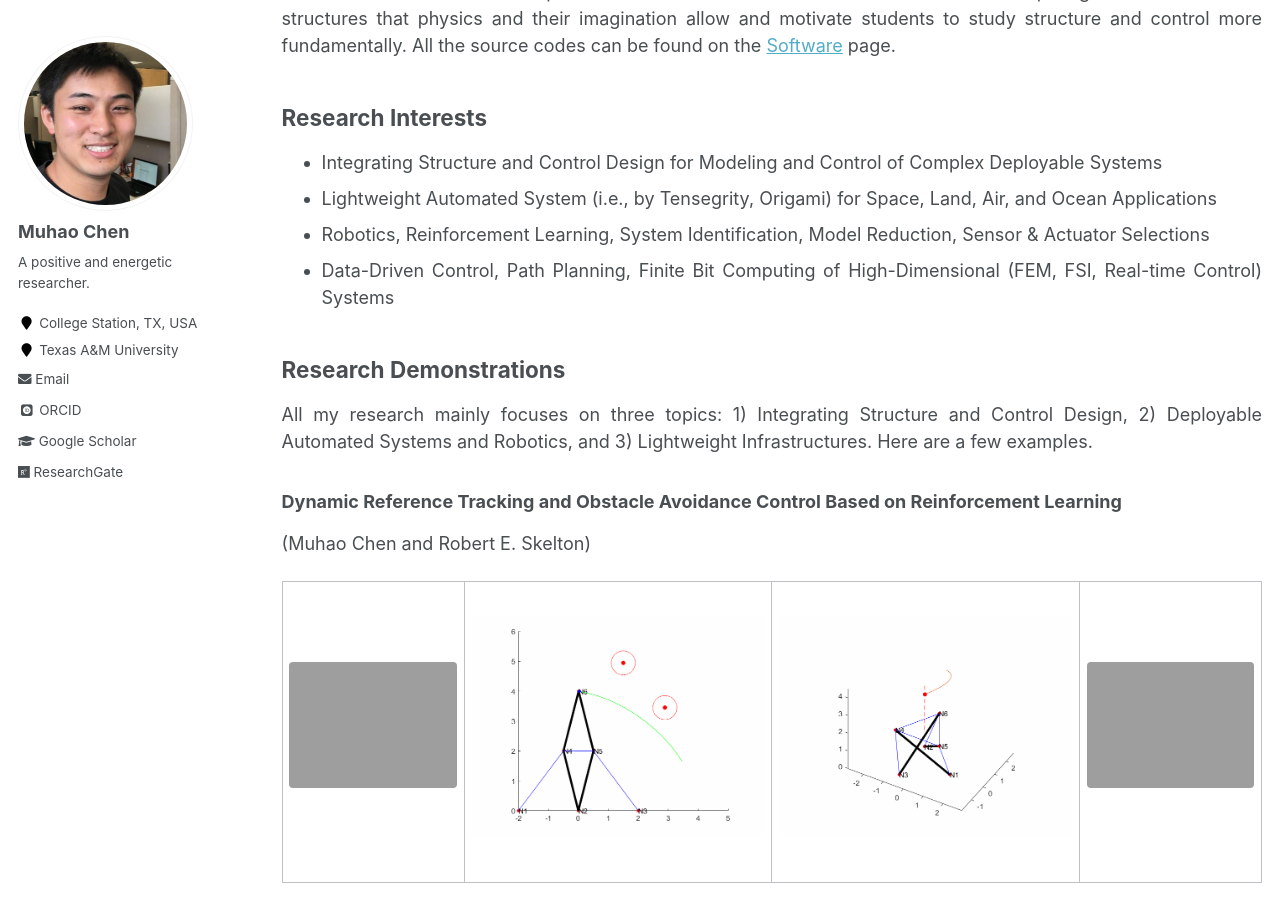
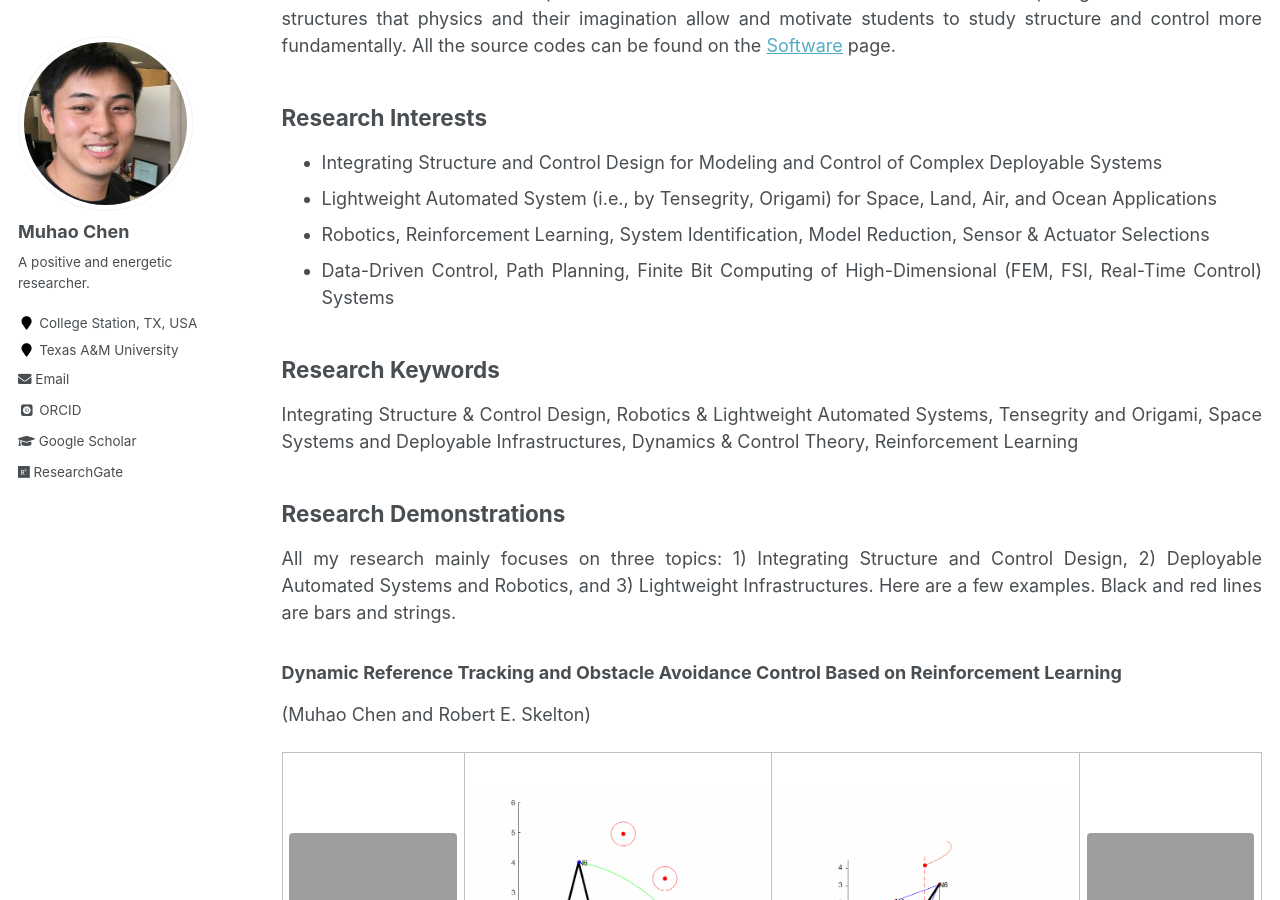
Before and after one commit to Muhao-Chen/muhao-chen.github.io, a Jekyll site: the page built from _pages/research.md, in a window 1280 px wide and 900 px high, scrolled down 471 px. Built offline with Jekyll 4.4.1, drawn with Linux system fonts in a browser that asks for light colours; some web fonts are replaced; formulas are drawn with MathJax 3; part of the change alters nothing that is shown.

Commit message:
Update research.md

```diff
--- a/_pages/research.md
+++ b/_pages/research.md
@@ -19,16 +19,11 @@ We would also like to develop and offer more and more software and tools to help
  * Integrating Structure and Control Design for Modeling and Control of Complex Deployable Systems
  * Lightweight Automated System (i.e., by Tensegrity, Origami) for Space, Land, Air, and Ocean Applications
  * Robotics, Reinforcement Learning, System Identification, Model Reduction, Sensor & Actuator Selections
- * Data-Driven Control, Path Planning, Finite Bit Computing of High-Dimensional (FEM, FSI, Real-time Control) Systems
+ * Data-Driven Control, Path Planning, Finite Bit Computing of High-Dimensional (FEM, FSI, Real-Time Control) Systems
 
-<!--
+
 ## Research Keywords
-* Integrating Structure & Control Design
-* Robotics & Lightweight Automated System
-* Tensegrity and Origami Systems
-* Space Systems and Deployable Infrastructures
-* Dynamics & Control Theory, Reinforcement Learning
--->
+Integrating Structure & Control Design, Robotics & Lightweight Automated Systems, Tensegrity and Origami, Space Systems and Deployable Infrastructures, Dynamics & Control Theory, Reinforcement Learning
 
 <!--
 ## Research Interests
@@ -79,7 +74,7 @@ We would also like to develop and offer more and more software and tools to help
 
 ## Research Demonstrations
 
-All my research mainly focuses on three topics: 1) Integrating Structure and Control Design, 2) Deployable Automated Systems and Robotics, and 3) Lightweight Infrastructures. Here are a few examples.
+All my research mainly focuses on three topics: 1) Integrating Structure and Control Design, 2) Deployable Automated Systems and Robotics, and 3) Lightweight Infrastructures. Here are a few examples. Black and red lines are bars and strings.
 
 ### Dynamic Reference Tracking and Obstacle Avoidance Control Based on Reinforcement Learning
 <!-- (with Dr. Robert E. Skelton) -->
```
